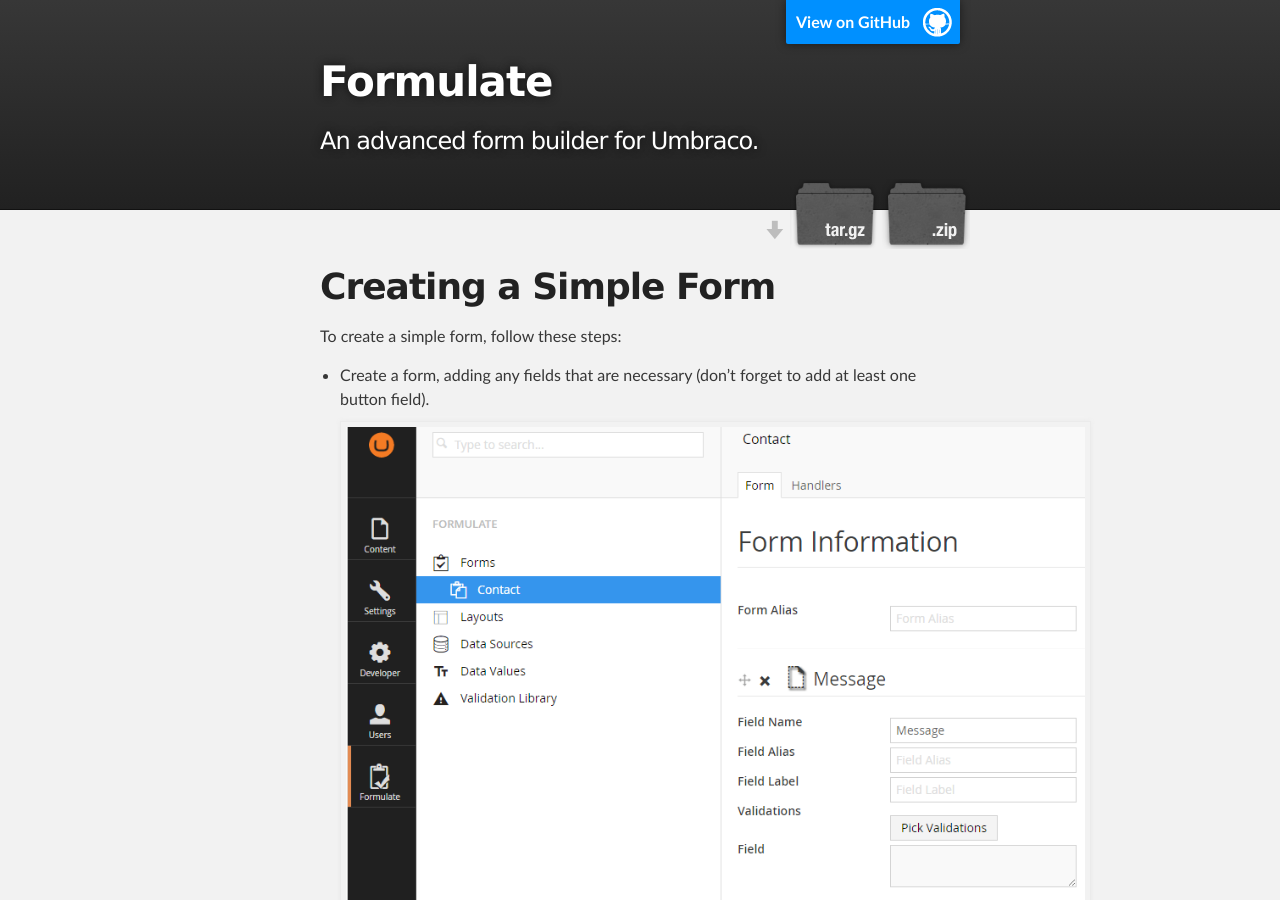
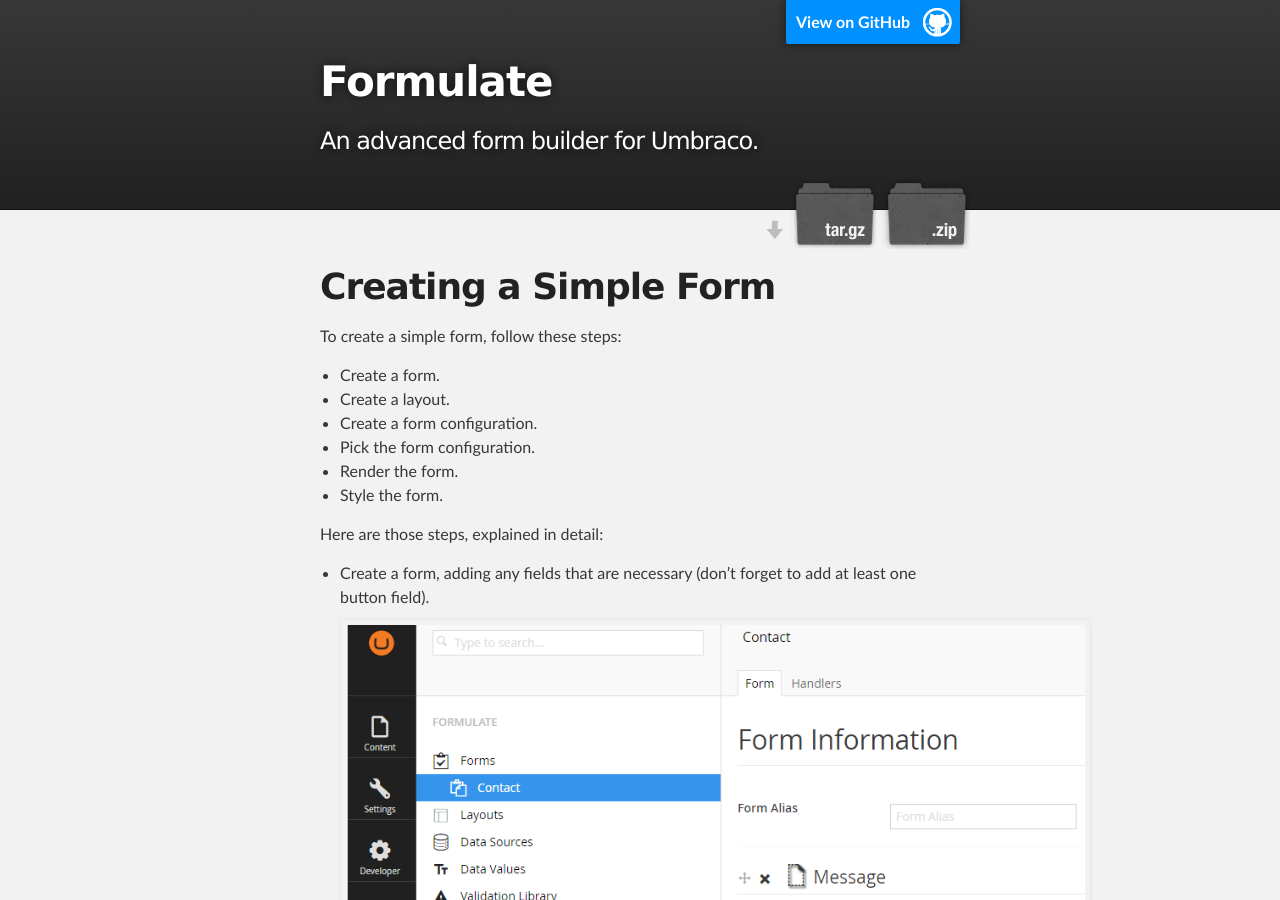
Before and after one commit to rhythmagency/formulate, a Jekyll site: the page built from simple-form.md, in a window 1280 px wide and 900 px high. Built offline with Jekyll 4.4.1, drawn with Linux system fonts in a browser that asks for light colours.

Commit message:
Added summary of steps.

```diff
--- a/simple-form.md
+++ b/simple-form.md
@@ -5,6 +5,15 @@
 
 # Creating a Simple Form
 To create a simple form, follow these steps:
+
+* Create a form.
+* Create a layout.
+* Create a form configuration.
+* Pick the form configuration.
+* Render the form.
+* Style the form.
+
+Here are those steps, explained in detail:
 
 * Create a form, adding any fields that are necessary (don't forget to add at least one button field).
 ![Create Formulate Form](/images/simple-form/form.png)
```
